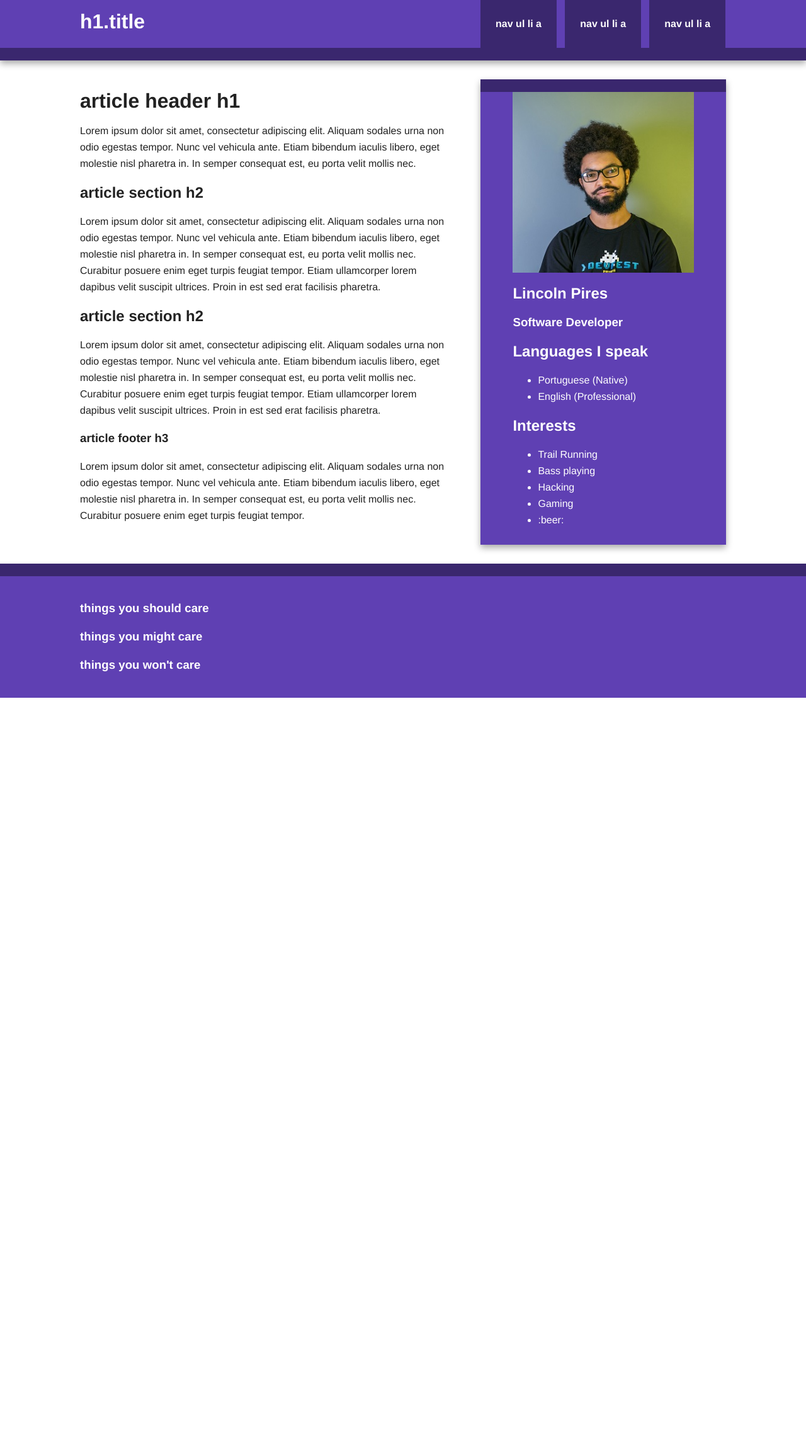
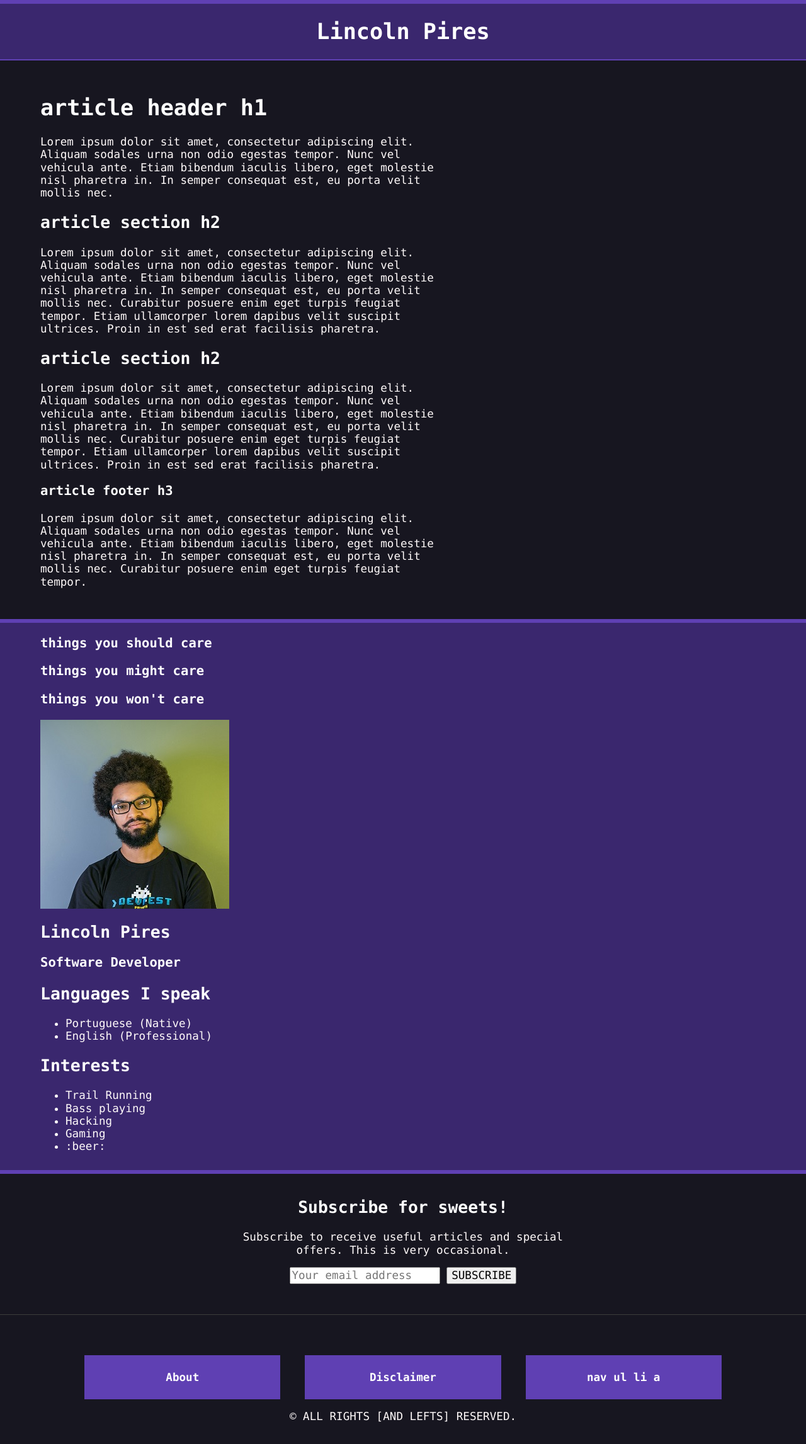
Before and after one commit to lincolnpires/lincolnpires.github.io, a React app: page / in a window 1280 px wide. Shown: the whole page at 63% size. Before the commit the page ends 1108 px from the top, so only its background shows below. Built offline with nearby package versions, Linux system fonts and the light colour scheme.

Commit message:
Tweaks html and css to get to a desired look
Still far, but I like it better already to get moving with other things

```diff
--- a/css/main.css
+++ b/css/main.css
@@ -1,8 +1,39 @@
-/* ==========================================================================
-   Author's custom styles
-   ========================================================================== */
+/* =============================================================================
+Author's custom styles
+============================================================================= */
+
+* {
+  -webkit-box-sizing: border-box;
+  -moz-box-sizing: border-box;
+  box-sizing: border-box;
+}
+
+.pure-g [class *= "pure-u"] {
+  font-family: 'Fira Mono', Consolas, 'Liberation Mono', Courier, monospace;
+}
+
+.text-center {
+  text-align: center;
+}
+
 body {
-  font: 16px/26px Helvetica, Helvetica Neue, Arial;
+  font-size: 1rem;
+  font-family: 'Fira Mono', Consolas, 'Liberation Mono', Courier, monospace;
+  color: #fffafa;
+  background: #171620;
+  display: flex;
+  flex-direction: column;
+}
+
+/* ~ ≥ 568px */
+@media screen and (min-width: 35.5em) {
+  body {
+    font-size: 1.1rem;
+  }
+}
+
+h1, h2, h3, h4, h5, h6 {
+  color: white;
 }
 
 .wrapper {
@@ -10,111 +41,106 @@ body {
   margin: 0 5%;
 }
 
-/* Orange Theme */
+/* ~ ≥ 1280px - max width */
+@media screen and (min-width: 80em) {
+  .wrapper {
+    width: 72rem;
+    margin: 0 auto; /* 10% for margins */
+  }
+}
+
+.title a {
+  text-decoration: none;
+  color: inherit;
+}
 
 .header-container {
-  border-bottom: 20px solid #3A276E;
-}
-
-.footer-container,
-.main aside {
-  border-top: 20px solid #3A276E;
+  border-top: 6px solid #5F40B3;
+  border-bottom: 2px solid #5F40B3;
+  text-align: center;
 }
 
 .header-container,
-.footer-container,
-.main aside {
-  background: #5F40B3;
+.aside-container {
+  background: #3A276E;
 }
 
-.title {
-  color: white;
+.subscribe-container,
+.aside-container {
+  border-top: 6px solid #5F40B3;
 }
 
-/* MOBILE */
-
-nav ul {
-  margin: 0;
-  padding: 0;
-  list-style-type: none;
+.aside-container {
+  padding: 0 5% 10px;
 }
 
-nav a {
+.footer-container .wrapper {
+  padding: 1rem 0;
+}
+
+.subscribe-container {
+  margin-bottom: 3rem;
+  border-bottom: #3c3c3c 1px solid;
+}
+
+.subscribe-container > div {
+  margin: 0 auto 2rem;
+  padding: 1rem;
+  max-width: 568px;
+}
+
+.navbar a {
   display: block;
-  margin-bottom: 10px;
-  padding: 15px 0;
+  margin-bottom: .75rem;
+  padding: 1rem 0;
 
   text-align: center;
   text-decoration: none;
   font-weight: bold;
 
   color: white;
+  background: #5F40B3;
+}
+
+.navbar a:hover,
+.navbar a:visited {
+  color: white;
+}
+
+.navbar a:hover {
   background: #3A276E;
 }
 
-nav a:hover,
-nav a:visited {
-  color: white;
-}
-
-nav a:hover {
-  text-decoration: underline;
-}
-
-.main {
-  padding: 30px 0;
-}
-
-.main article h1 {
-  font-size: 2em;
-}
-
-.main aside {
-  color: white;
-  padding: 0 5% 10px;
-}
-
-.footer-container footer {
-  color: white;
-  padding: 20px 0;
-}
-
-/* INTERMEDIATE */
-@media only screen and (min-width: 480px) {
-
-  nav a {
-    float: left;
+/* ~ ≥ 568px */
+@media screen and (min-width: 35.5em) {
+  .navbar {
+    display: flex;
+    justify-content: center;
+  }
+  .navbar a {
     width: 27%;
     margin: 0 1.7%;
     padding: 25px 2%;
   }
 
-  nav li:first-child a {
+  .navbar a:first-child {
     margin-left: 0;
   }
 
-  nav li:last-child a {
+  .navbar a:last-child {
     margin-right: 0;
   }
 }
 
-/* WIDE */
-@media only screen and (min-width: 768px) {
+.main {
+  padding: 1.5rem 0;
+}
 
-  .header-container,
-  .main aside {
-    -webkit-box-shadow: 0 5px 10px #aaa;
-    -moz-box-shadow: 0 5px 10px #aaa;
-    box-shadow: 0 5px 10px #aaa;
-  }
+/* ~ ≥ 768px */
+@media screen and (min-width: 48em)  {
 
-  .title {
-    float: left;
-  }
-
-  nav {
-    float: right;
-    width: 38%;
+  .main {
+    padding: 2rem 0;
   }
 
   .main .root {
@@ -122,17 +148,7 @@ nav a:hover {
     width: 57%;
   }
 
-  .main aside {
-    float: right;
-    width: 28%;
-  }
 }
 
-/* Maximal Width */
-@media only screen and (min-width: 1140px) {
-
-  .wrapper {
-    width: 1026px; /* 1140px - 10% for margins */
-    margin: 0 auto;
-  }
-}
+/* ~ ≥ 1024px */
+@media screen and (min-width: 64em) {}
--- a/index.html
+++ b/index.html
@@ -17,36 +17,34 @@
   <link href="site.webmanifest" rel="manifest">
   <link href="icon.png" rel="apple-touch-icon">
   <!-- Place favicon.ico in the root directory -->
-  <link rel="stylesheet" href="node_modules/purecss/build/pure.css">
+  <link href="node_modules/purecss/build/pure.css" rel="stylesheet">
   <link href="css/html5bp.css" rel="stylesheet">
   <link href="css/main.css" rel="stylesheet">
   <link href="css/html5bp-end.css" rel="stylesheet">
 
-  <meta content="#fafafa" name="theme-color">
+  <meta content="#fffafa" name="theme-color">
 </head>
 
 <body>
 <noscript>You'd enjoy the site better if you enable JavaScript ;)</noscript>
 
-<div class="header-container">
-  <header class="wrapper clearfix">
-    <h1 class="title">h1.title</h1>
-    <nav>
-      <ul>
-        <li><a href="#">nav ul li a</a></li>
-        <li><a href="#">nav ul li a</a></li>
-        <li><a href="#">nav ul li a</a></li>
-      </ul>
-    </nav>
+<header class="header-container">
+  <div class="wrapper clearfix">
+    <h1 class="title"><a href="/">Lincoln Pires</a></h1>
+  </div>
 </header>
+
+<section class="main-container">
+  <div class="main wrapper clearfix">
+    <main class="root" id="root"></main>
   </div>
+</section>
 
-<div class="main-container">
-  <div class="main wrapper clearfix">
+<aside class="aside-container">
+  <h3>things you should care</h3>
+  <h3>things you might care</h3>
+  <h3>things you won't care</h3>
 
-    <div class="root" id="root"></div>
-
-    <aside>
   <div class="profile-container">
     <img alt="Profile picture" class="pure-img" src="images/profile.jpg"/>
     <h2 class="name">Lincoln Pires</h2>
@@ -55,7 +53,7 @@
 
   <div class="languages-container container-block">
     <h2 class="container-block-title">Languages I speak</h2>
-        <ul class="list-unstyled interests-list">
+    <ul class="interests-list">
       <li>Portuguese
         <span class="lang-desc">(Native)</span>
       </li>
@@ -67,7 +65,7 @@
 
   <div class="interests-container container-block">
     <h2 class="container-block-title">Interests</h2>
-        <ul class="list-unstyled interests-list">
+    <ul class="interests-list">
       <li>Trail Running</li>
       <li>Bass playing</li>
       <li>Hacking</li>
@@ -77,25 +75,38 @@
   </div>
 </aside>
 
+<section class="subscribe-container" id="subscribe">
+  <div class="text-center">
+    <h2>Subscribe for sweets!</h2>
+    <p>Subscribe to receive useful articles and special offers. This is very
+      occasional.</p>
+    <form action="/subscribe" method="post">
+      <label aria-label="Email">
+        <input name="email" placeholder="Your email address" required
+               type="text">
+      </label>
+      <button type="submit">SUBSCRIBE</button>
+    </form>
+  </div>
+</section>
+
+<footer class="footer-container">
+  <div class="wrapper">
+    <nav class="navbar" id="footer-nav">
+      <a href="about">About</a>
+      <a href="disclaimer">Disclaimer</a>
+      <a href="#">nav ul li a</a>
+    </nav>
+    <div class="text-center">
+      <p>© ALL RIGHTS [AND LEFTS] RESERVED.</p>
     </div>
   </div>
-
-<div class="footer-container">
-  <footer class="wrapper">
-    <h3>things you should care</h3>
-    <h3>things you might care</h3>
-    <h3>things you won't care</h3>
 </footer>
-</div>
 
 <script src="js/vendor/modernizr-3.11.2.min.js"></script>
 <script src="js/plugins.js"></script>
-<script src="js/main.js"></script>
+<script src="js/main.js" type="module"></script>
 
-<!-- Cloudflare Web Analytics -->
-<script data-cf-beacon='{"token": "4d8725d60f1043fdbc22934ae8086999"}' defer
-        src='https://static.cloudflareinsights.com/beacon.min.js'></script>
-<!-- End Cloudflare Web Analytics -->
 </body>
 
 </html>
--- a/js/main.js
+++ b/js/main.js
@@ -42,9 +42,22 @@ function App() {
   );
 }
 
-ReactDOM.render(
+ReactDOM.hydrate(
   <React.StrictMode>
     <App />
   </React.StrictMode>,
   document.querySelector('#root')
 );
+
+// Cloudflare Web Analytics:
+if (!module.hot) {
+  const beacon = {
+    token: process.env.CF_TOKEN
+  };
+  const cfAnalyticsTag = document.createElement('script');
+  cfAnalyticsTag.defer = true;
+  cfAnalyticsTag.setAttribute("data-cf-beacon", JSON.stringify(beacon));
+  cfAnalyticsTag.src = 'https://static.cloudflareinsights.com/beacon.min.js';
+
+  document.body.append(cfAnalyticsTag);
+}
--- a/js/plugins.js
+++ b/js/plugins.js
@@ -1,20 +1,17 @@
 // Avoid `console` errors in browsers that lack a console.
 (function() {
-  var method;
-  var noop = function () {};
-  var methods = [
+  const methods = [
     'assert', 'clear', 'count', 'debug', 'dir', 'dirxml', 'error',
     'exception', 'group', 'groupCollapsed', 'groupEnd', 'info', 'log',
     'markTimeline', 'profile', 'profileEnd', 'table', 'time', 'timeEnd',
     'timeline', 'timelineEnd', 'timeStamp', 'trace', 'warn'
   ];
-  var length = methods.length;
-  var console = (window.console = window.console || {});
+  let length = methods.length;
+  const console = (window.console = window.console || {});
 
+  const noop = () => {};
   while (length--) {
-    method = methods[length];
-
-    // Only stub undefined methods.
+    let method = methods[length]; // Only stub undefined methods.
     if (!console[method]) {
       console[method] = noop;
     }
--- a/package.json
+++ b/package.json
@@ -1,7 +1,7 @@
 {
   "scripts": {
     "build": "parcel build index.html",
-    "dev": "parcel index.html --open",
+    "dev": "parcel index.html",
     "start": "npm run build && npm run dev",
     "test": "echo \"Error: no test specified\" && exit 1"
   },
```
Also changed, not shown: browserconfig.xml (added, +12 -0 lines), site.webmanifest, 1 other file. Lines whose indentation alone changed are shown as unchanged.
